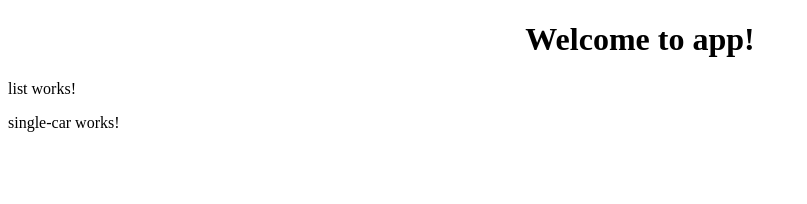
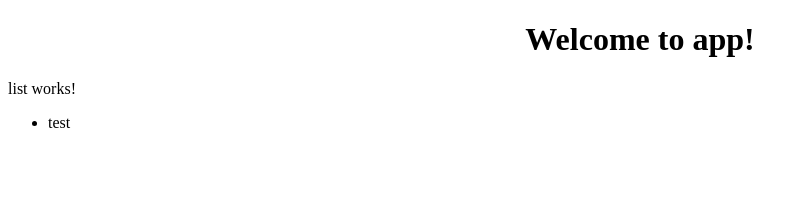
Before and after one commit to alainduchateau/bigTest, an Angular app: page / in a window 1280 px wide. Shown: the top 204 px of the page, without its empty margins (0-807 px from the left). Built offline with nearby package versions, Linux system fonts and the light colour scheme.

Commit message:
count of model ( for list )

```diff
--- a/src/app/app.component.html
+++ b/src/app/app.component.html
@@ -6,4 +6,3 @@
 </div>
 
 <app-list></app-list>
-<app-single-car></app-single-car>
--- a/src/app/list/list.component.html
+++ b/src/app/list/list.component.html
@@ -1,3 +1,9 @@
 <p>
   list works!
 </p>
+<div ng-repeat="car in listVehicles " >
+
+  <ul>
+    <li>test</li>
+  </ul>
+</div>
--- a/src/app/list/list.component.ts
+++ b/src/app/list/list.component.ts
@@ -11,11 +11,36 @@ export class ListComponent implements OnInit {
 
   listVehicles:any;
 
+  car: any;
+
+  carFamily: any;
+
   constructor(private bigDealService : bigDealService) { }
 
   ngOnInit() {
     this.listVehicles = this.bigDealService.vehicles;
-    console.log(this.listVehicles);
+    this.listyByModels(this.listVehicles);
   }
 
+  listyByModels(carList){
+
+    this.carFamily = [];
+
+    carList.forEach(car => {
+
+          var found = this.carFamily.find(function(element) {
+            return element === car.Model;
+          });
+
+        if(found){
+
+        } else {
+          this.carFamily.push(car.Model);
+        }
+      }
+    );
+    console.log(this.carFamily);
+  }
+
+
 }
```
